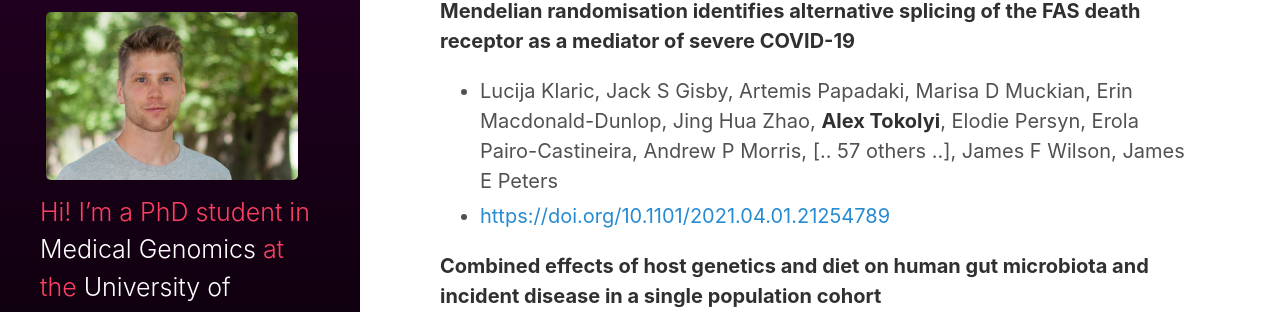
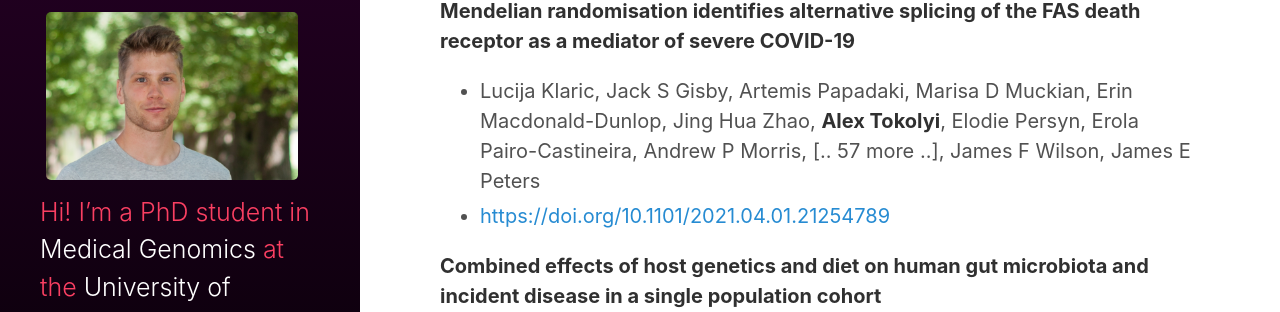
Before and after one commit to atokolyi/atokolyi.github.io, a Jekyll site: the page built from publications/index.md, in a window 1280 px wide and 900 px high. Shown: the part 284-596 px from the top of the window. Built offline with Jekyll 4.4.1, drawn with Linux system fonts in a browser that asks for light colours.

Commit message:
Changed formatting

```diff
--- a/publications/index.md
+++ b/publications/index.md
@@ -13,7 +13,7 @@ For more information, please see my [ORCiD](https://orcid.org/0000-0003-4222-748
 
 **Mendelian randomisation identifies alternative splicing of the FAS death receptor as a mediator of severe COVID-19**
 
-- Lucija Klaric, Jack S Gisby, Artemis Papadaki, Marisa D Muckian, Erin Macdonald-Dunlop, Jing Hua Zhao, **Alex Tokolyi**, Elodie Persyn, Erola Pairo-Castineira, Andrew P Morris, [.. 57 others ..], James F Wilson, James E Peters
+- Lucija Klaric, Jack S Gisby, Artemis Papadaki, Marisa D Muckian, Erin Macdonald-Dunlop, Jing Hua Zhao, **Alex Tokolyi**, Elodie Persyn, Erola Pairo-Castineira, Andrew P Morris, [.. 57 more ..], James F Wilson, James E Peters
 - [https://doi.org/10.1101/2021.04.01.21254789](https://doi.org/10.1101/2021.04.01.21254789)
 
 **Combined effects of host genetics and diet on human gut microbiota and incident disease in a single population cohort**
```
